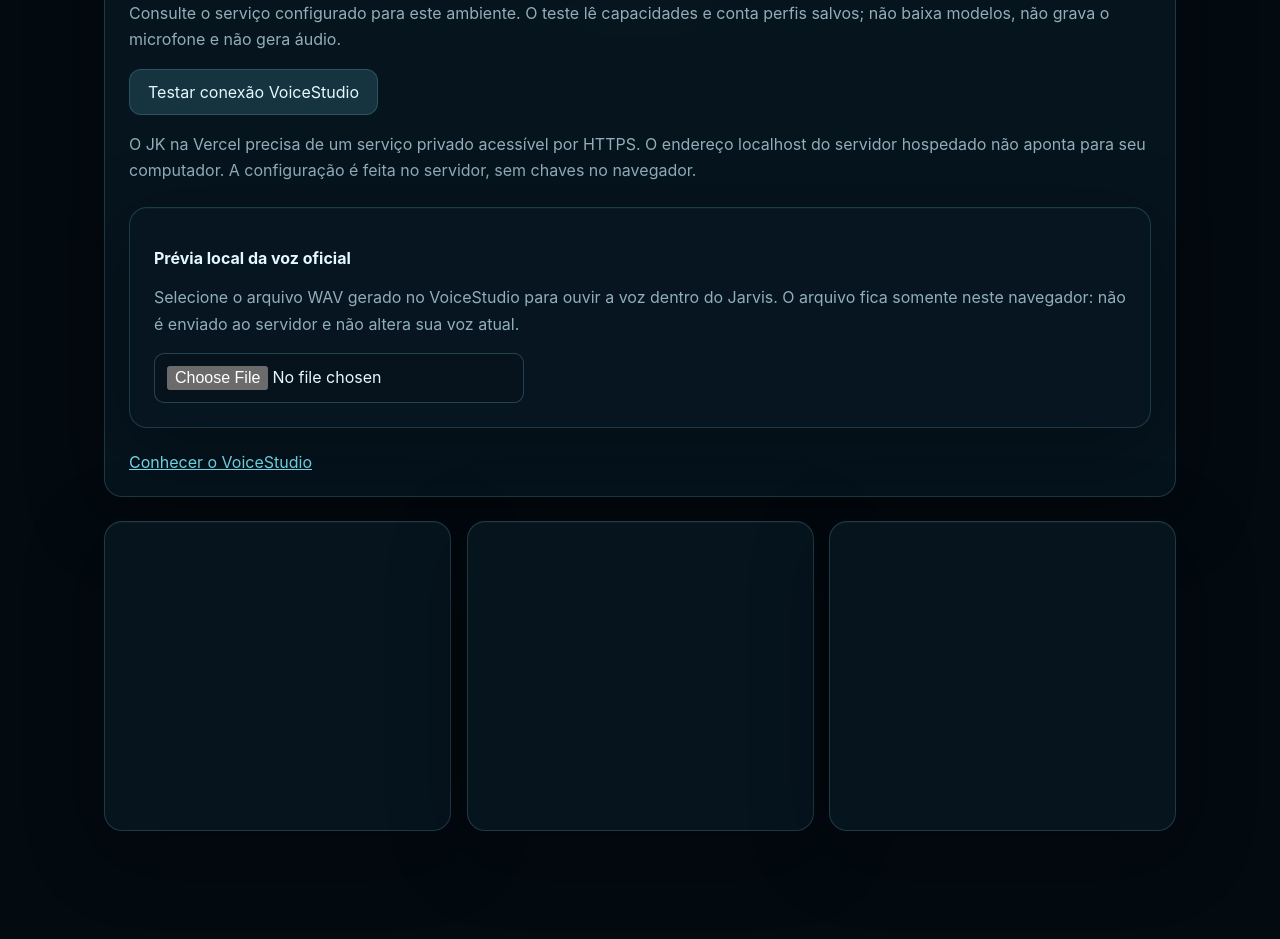
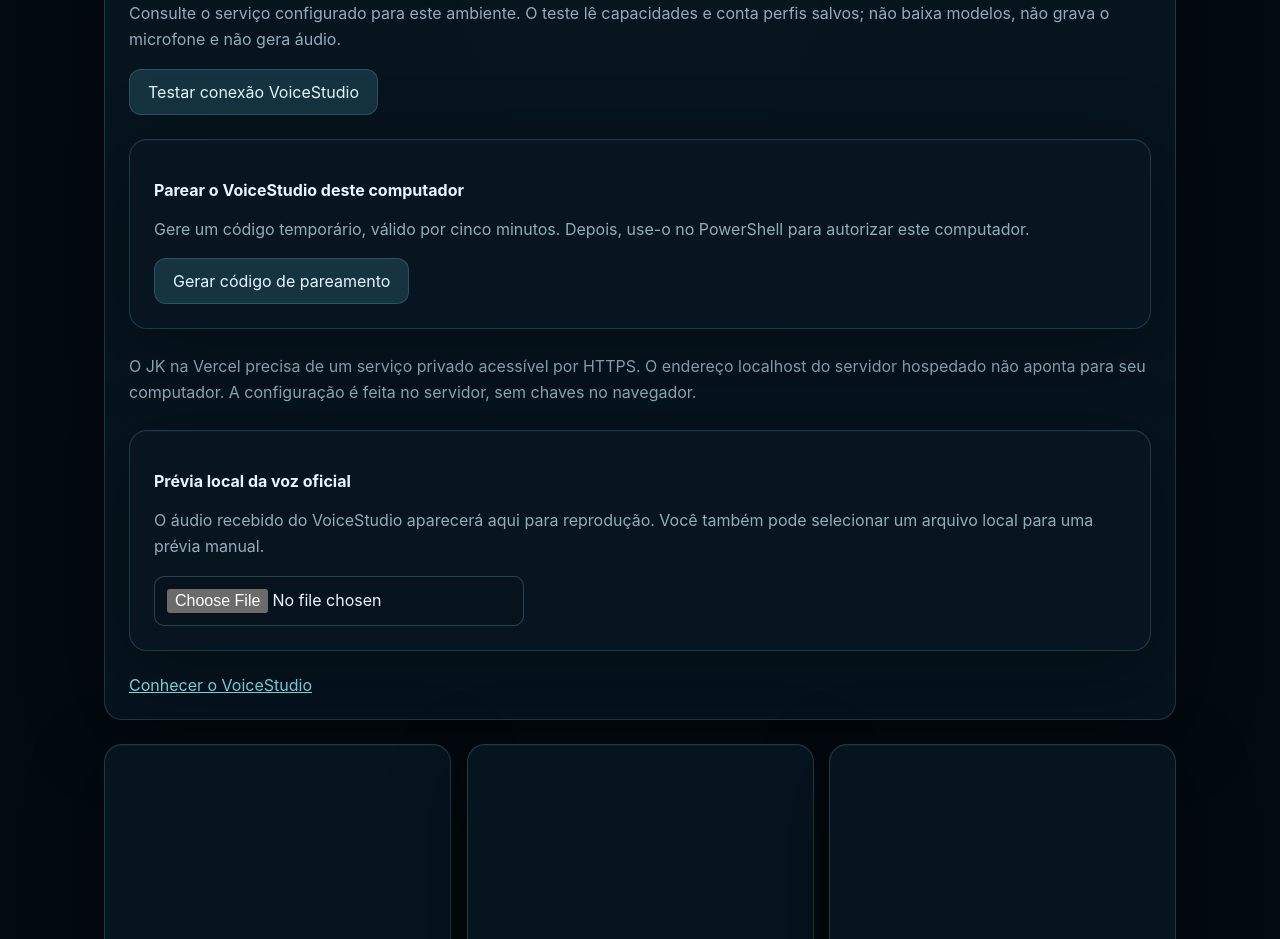
Before and after one commit to kiroaventureiro/jarvis-kiro-, a Next.js app: page /configuracoes in a window 1280 px wide. Shown: the part 2600-3539 px from the top of the page. Before the commit the page ends 3511 px from the top, so only its background shows below. Built offline with nearby package versions, Linux system fonts and the light colour scheme; a web font is replaced by a local one.

Commit message:
fix(voice): expose pairing controls in VoiceStudio settings

```diff
--- a/app/components/VoiceStudioSettings.tsx
+++ b/app/components/VoiceStudioSettings.tsx
@@ -124,6 +124,27 @@ export default function VoiceStudioSettings() {
           </p>
         )}
       </div>
+      <div className="glass notice">
+        <h3>Parear o VoiceStudio deste computador</h3>
+        <p>Gere um código temporário, válido por cinco minutos. Depois, use-o no PowerShell para autorizar este computador.</p>
+        <button type="button" onClick={createPairing} disabled={pairingBusy}>
+          {pairingBusy ? "Aguarde…" : "Gerar código de pareamento"}
+        </button>
+        {pairingCode && (
+          <div role="status" aria-live="polite">
+            <p><strong>Código de pareamento</strong></p>
+            <p style={{ fontSize: 28, letterSpacing: 5, fontWeight: 700 }}>{pairingCode}</p>
+            <button type="button" onClick={() => navigator.clipboard.writeText(pairingCode)}>
+              Copiar código
+            </button>
+            <p>Digite este código no comando de pareamento do PowerShell antes que expire.</p>
+            <button type="button" onClick={queueTest} disabled={pairingBusy}>
+              {pairingBusy ? "Aguardando VoiceStudio…" : "Testar geração e retorno da voz"}
+            </button>
+          </div>
+        )}
+        {queueMessage && <p role="status" aria-live="polite">{queueMessage}</p>}
+      </div>
       <p>
         O JK na Vercel precisa de um serviço privado acessível por HTTPS. O
         endereço localhost do servidor hospedado não aponta para seu computador.
@@ -131,7 +152,7 @@ export default function VoiceStudioSettings() {
       </p>
       <div className="glass notice">
         <h3>Prévia local da voz oficial</h3>
-        <p>Selecione o arquivo WAV gerado no VoiceStudio para ouvir a voz dentro do Jarvis. O arquivo fica somente neste navegador: não é enviado ao servidor e não altera sua voz atual.</p>
+        <p>O áudio recebido do VoiceStudio aparecerá aqui para reprodução. Você também pode selecionar um arquivo local para uma prévia manual.</p>
         <input
           type="file"
           accept=".wav,.mp3,.ogg,audio/wav,audio/mpeg,audio/ogg"
```
